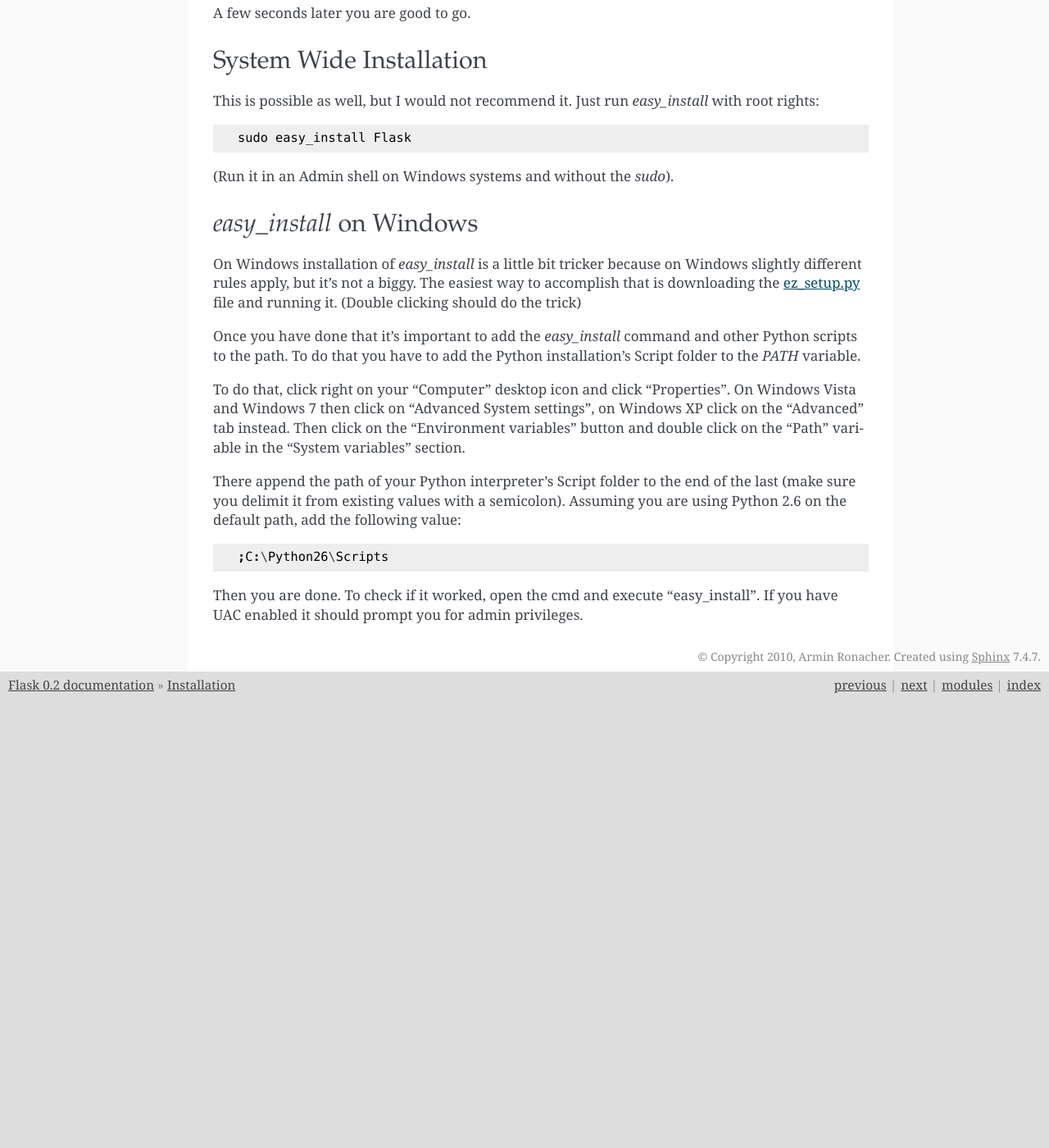
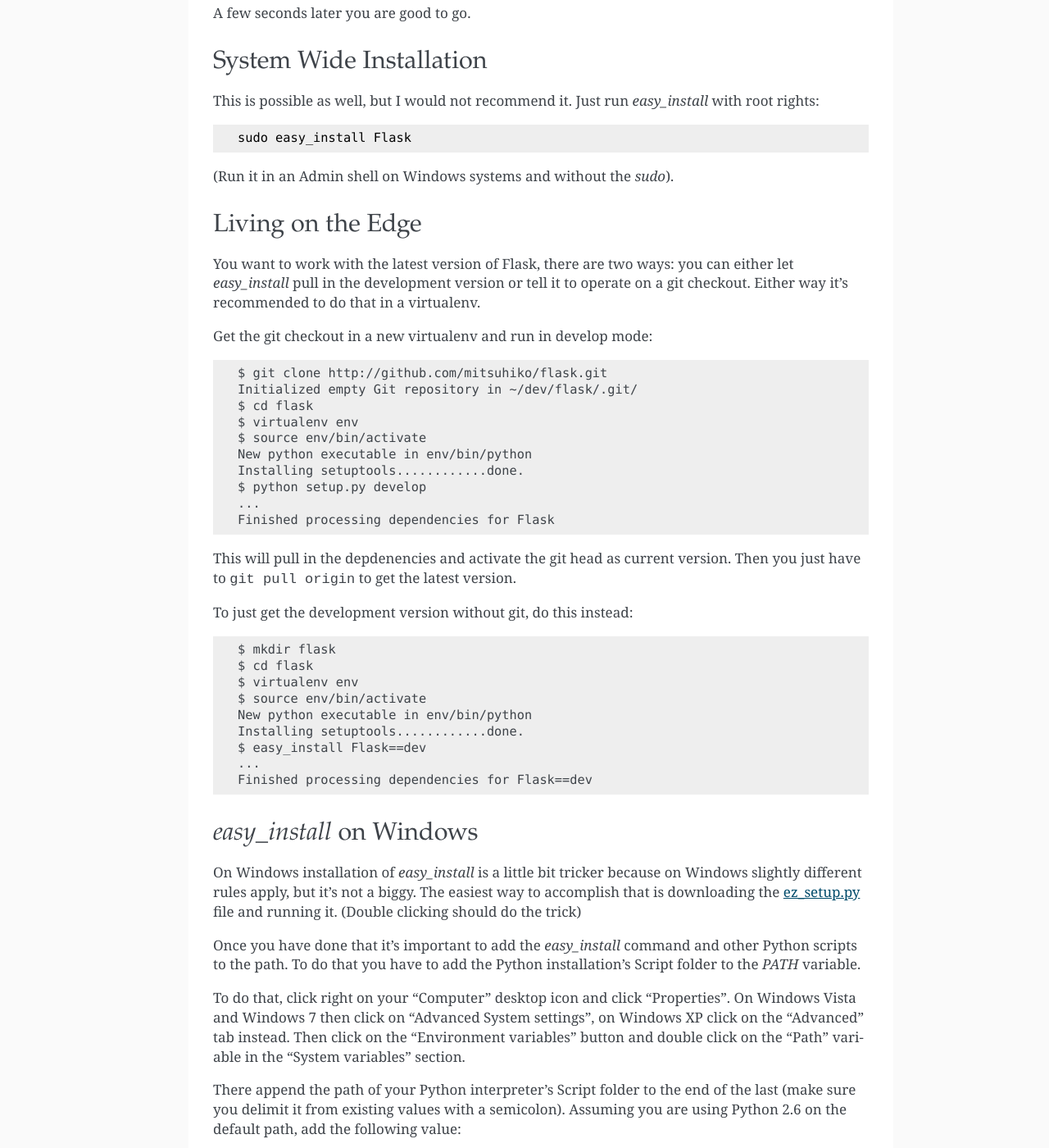
Before and after one commit to hrool/roby, a Sphinx documentation site: the page built from docs/installation.rst, in a window 1280 px wide and 1400 px high, scrolled down 1583 px. Shown: the whole window at 82% size. Built offline with Sphinx 7.4.7, drawn with Linux system fonts in a browser that asks for light colours; before the commit the page ends 2434 px from its top, so only the background shows below that.

```diff
--- a/docs/installation.rst
+++ b/docs/installation.rst
@@ -96,6 +96,44 @@ This is possible as well, but I would not recommend it.  Just run
 
 (Run it in an Admin shell on Windows systems and without the `sudo`).
 
+
+Living on the Edge
+------------------
+
+You want to work with the latest version of Flask, there are two ways: you
+can either let `easy_install` pull in the development version or tell it
+to operate on a git checkout.  Either way it's recommended to do that in a
+virtualenv.
+
+Get the git checkout in a new virtualenv and run in develop mode::
+
+    $ git clone http://github.com/mitsuhiko/flask.git
+    Initialized empty Git repository in ~/dev/flask/.git/
+    $ cd flask
+    $ virtualenv env
+    $ source env/bin/activate
+    New python executable in env/bin/python
+    Installing setuptools............done.
+    $ python setup.py develop
+    ...
+    Finished processing dependencies for Flask
+
+This will pull in the depdenencies and activate the git head as current
+version.  Then you just have to ``git pull origin`` to get the latest
+version.
+
+To just get the development version without git, do this instead::
+
+    $ mkdir flask
+    $ cd flask
+    $ virtualenv env
+    $ source env/bin/activate
+    New python executable in env/bin/python
+    Installing setuptools............done.
+    $ easy_install Flask==dev
+    ...
+    Finished processing dependencies for Flask==dev
+
 .. _windows-easy-install:
 
 `easy_install` on Windows
--- a/docs/patterns/jquery.rst
+++ b/docs/patterns/jquery.rst
@@ -1,4 +1,4 @@
-AJAX With jQuery
+AJAX with jQuery
 ================
 
 `jQuery`_ is a small JavaScript library commonly used to simplify working
```
Also changed, not shown: 2 other files.
